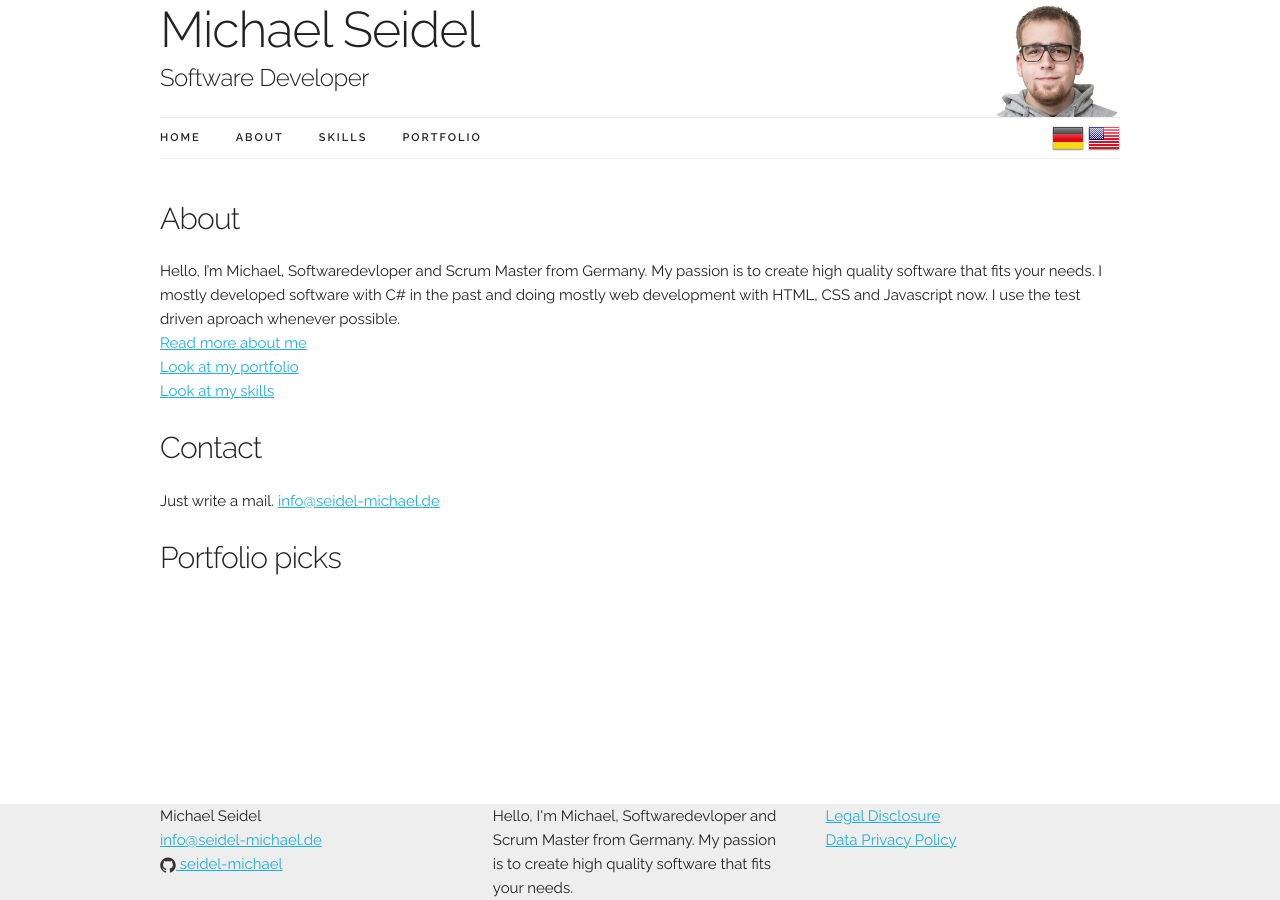
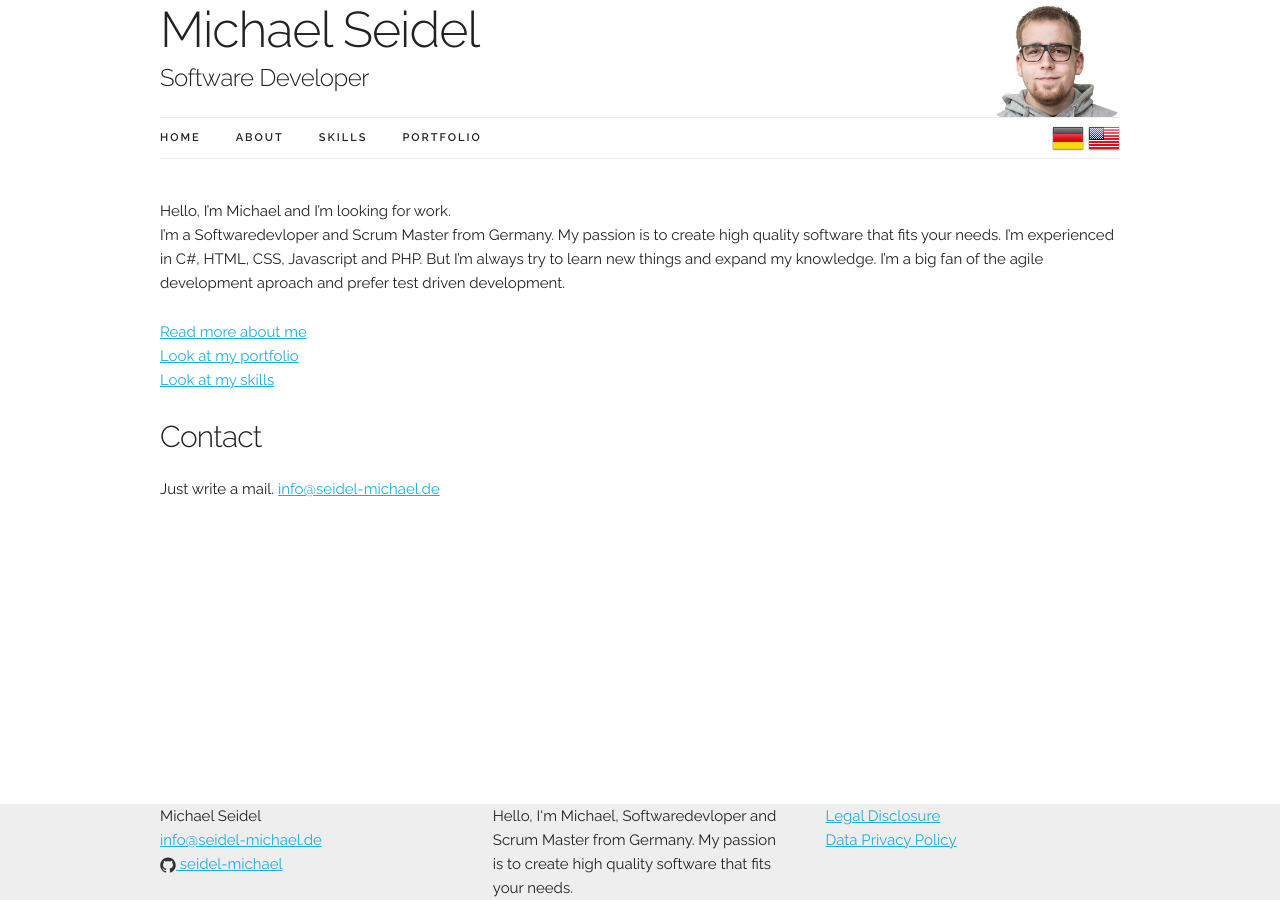
Before and after one commit to derTimme/seidel-michael.github.io, a Jekyll site: the page built from index.md, in a window 1280 px wide. Built offline with Jekyll 4.4.1, drawn with Linux system fonts in a browser that asks for light colours; comment, search, counter and statistics services are not loaded.

Commit message:
About, Skills and Index site EN

```diff
--- a/_includes/icon-twitter.html
+++ /dev/null
@@ -1 +0,0 @@
-<a href="https://twitter.com/{{ include.username }}"><span class="icon icon--twitter">{% include icon-twitter.svg %}</span><span class="username">{{ include.username }}</span></a>
--- a/index.md
+++ b/index.md
@@ -7,16 +7,15 @@ lang: en
 menu: 1
 ---
 
-#### About
+Hello, I'm Michael and I'm looking for work.
+I'm a Softwaredevloper and Scrum Master from Germany.
+My passion is to create high quality software that fits your needs.
+I'm experienced in C#, HTML, CSS, Javascript and PHP. But I'm always try to learn new things and expand my knowledge.
+I'm a big fan of the agile development aproach and prefer test driven development.
 
-Hello, I'm Michael, Softwaredevloper and Scrum Master from Germany. My passion is to create high quality software that fits your needs.
-I mostly developed software with C# in the past and doing mostly web development with HTML, CSS and Javascript now.
-I use the test driven aproach whenever possible.
 [Read more about me](/about/)
 [Look at my portfolio](/portfolio/)
 [Look at my skills](/skills/)
 
 #### Contact
 Just write a mail. [info@seidel-michael.de](mailto:info@seidel-michael.de)
-
-#### Portfolio picks
--- a/sites/portfolio.de.html
+++ b/sites/portfolio.de.html
@@ -17,7 +17,6 @@ menu: 20
         <p>{{ my_page.short }}</p>
         <a href="{{ my_page.url | prepend: site.baseurl }}">Mehr Infos...</a>
     </div>
-
 </div>
 <br/>
 {% endfor %}
--- a/sites/portfolio.html
+++ b/sites/portfolio.html
@@ -17,7 +17,6 @@ menu: 20
         <p>{{ my_page.short }}</p>
         <a href="{{ my_page.url | prepend: site.baseurl }}">Read more...</a>
     </div>
-
 </div>
 <br/>
 {% endfor %}
```
Also changed, not shown: sites/about.md (+59 -10 lines), sites/portfolio/balluff.de.md (deleted, +0 -12 lines), sites/portfolio/balluff.md (deleted, +0 -11 lines), sites/skills.md (+8 -7 lines), _includes/icon-twitter.svg (deleted). Lines whose indentation alone changed are shown as unchanged.
